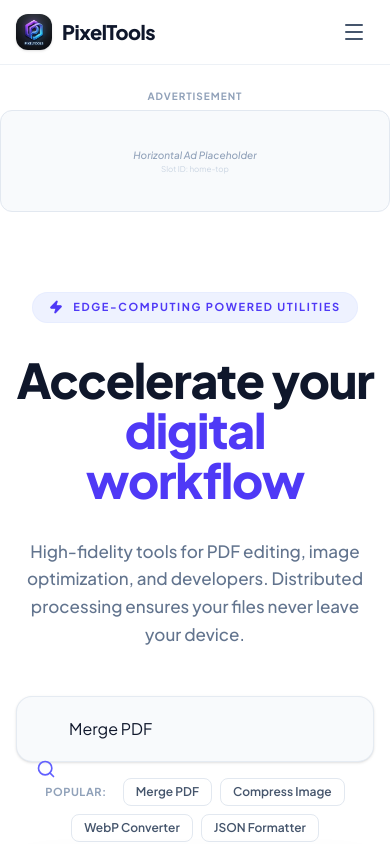
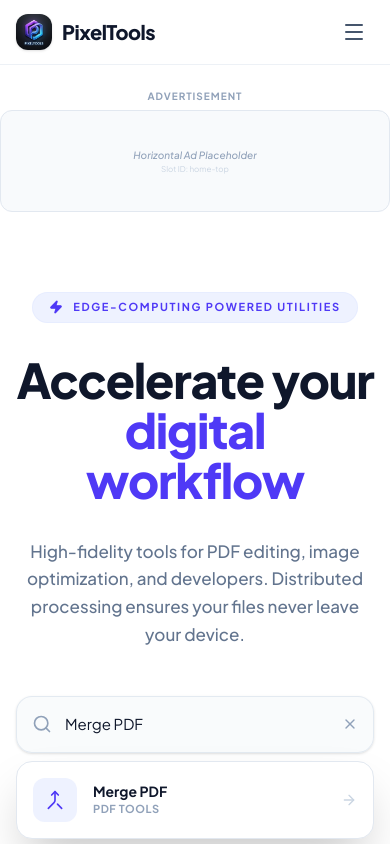
Before and after one commit to heeratechi-cmyk/Ptools, a React (Vite) app: page / in a window 390 px wide. Both pictures are taken after a click on the button "Merge PDF". Shown: the top 844 px of the page. Built offline with nearby package versions, Linux system fonts and the light colour scheme.

Commit message:
feat(ui): implement search bar with clear button
Add a responsive search input with refined styling, icon placement, and clear functionality to the homepage to improve tool discoverability.

```diff
--- a/src/pages/Home.tsx
+++ b/src/pages/Home.tsx
@@ -1,7 +1,7 @@
 import React from 'react';
 import { Link } from 'react-router-dom';
 import { Helmet } from 'react-helmet-async';
-import { Search, ArrowRight, Zap, Shield, Globe, MousePointer2 } from 'lucide-react';
+import { Search, ArrowRight, Zap, Shield, Globe, MousePointer2, X } from 'lucide-react';
 import { motion } from 'framer-motion';
 import { TOOLS, CATEGORIES } from '../data/tools';
 import AdPlaceholder from '../components/AdPlaceholder';
@@ -69,33 +69,33 @@ export default function Home() {
               High-fidelity tools for PDF editing, image optimization, and developers. Distributed processing ensures your files never leave your device.
             </motion.p>
 
-            <motion.div variants={itemVariants} className="w-full max-w-2xl relative group">
-              <div className="absolute inset-y-0 left-0 pl-5 flex items-center pointer-events-none">
-                <Search className="h-5 w-5 text-slate-400 group-focus-within:text-indigo-500 transition-colors" />
+            <motion.div variants={itemVariants} className="w-full max-w-2xl">
+              {/* Isolated search box container for perfect icon centering */}
+              <div className="relative group w-full">
+                <div className="absolute inset-y-0 left-0 pl-4 flex items-center pointer-events-none text-slate-400 group-focus-within:text-indigo-600 transition-colors">
+                  <Search className="w-5 h-5" />
                 </div>
                 <input
                   type="text"
                   placeholder="Find a tool (e.g., merge pdf, compress image)"
-                className="block w-full pl-13 pr-4 py-5 bg-slate-50 border border-slate-200/80 rounded-2xl text-slate-900 placeholder-slate-400 focus:outline-none focus:ring-2 focus:ring-indigo-500 focus:bg-white transition-all shadow-sm"
+                  className="block w-full pl-12 pr-11 py-4 sm:py-4.5 bg-slate-50/80 hover:bg-slate-50 focus:bg-white border border-slate-200/90 rounded-2xl text-slate-900 placeholder-slate-400 focus:outline-none focus:ring-2 focus:ring-indigo-500/20 focus:border-indigo-600 transition-all shadow-sm text-[15px] sm:text-base leading-normal"
                   value={searchQuery}
                   onChange={(e) => setSearchQuery(e.target.value)}
                 />
+                {searchQuery && (
+                  <button
+                    type="button"
+                    onClick={() => setSearchQuery('')}
+                    className="absolute inset-y-0 right-0 pr-4 flex items-center text-slate-400 hover:text-slate-600 transition-colors"
+                    aria-label="Clear search"
+                  >
+                    <X className="w-4 h-4" />
+                  </button>
+                )}
 
-              <div className="mt-4 flex flex-wrap justify-center gap-2 items-center">
-                <span className="text-[11px] font-bold text-slate-400 uppercase tracking-wider mr-2">Popular:</span>
-                {SUGGESTED_SEARCHES.map(term => (
-                  <button
-                    key={term}
-                    onClick={() => setSearchQuery(term)}
-                    className="px-3 py-1 bg-white border border-slate-200 rounded-lg text-[12px] font-semibold text-slate-600 hover:border-indigo-600/30 hover:text-indigo-600 transition-all active:scale-95"
-                  >
-                    {term}
-                  </button>
-                ))}
-              </div>
-
+                {/* Dropdown positioned directly beneath the search input */}
                 {searchQuery && (
-                <div className="absolute top-full left-0 right-0 mt-3 bg-white border border-slate-200 rounded-2xl shadow-2xl z-20 overflow-hidden">
+                  <div className="absolute top-full left-0 right-0 mt-2 bg-white border border-slate-200 rounded-2xl shadow-2xl z-30 overflow-hidden text-left">
                     {filteredTools.length > 0 ? (
                       filteredTools.map(tool => (
                         <Link
@@ -118,6 +118,21 @@ export default function Home() {
                     )}
                   </div>
                 )}
+              </div>
+
+              {/* Popular tags below search box */}
+              <div className="mt-4 flex flex-wrap justify-center gap-2 items-center">
+                <span className="text-[11px] font-bold text-slate-400 uppercase tracking-wider mr-2">Popular:</span>
+                {SUGGESTED_SEARCHES.map(term => (
+                  <button
+                    key={term}
+                    onClick={() => setSearchQuery(term)}
+                    className="px-3 py-1 bg-white border border-slate-200 rounded-lg text-[12px] font-semibold text-slate-600 hover:border-indigo-600/30 hover:text-indigo-600 transition-all active:scale-95"
+                  >
+                    {term}
+                  </button>
+                ))}
+              </div>
             </motion.div>
           </motion.div>
         </div>
```
Lines whose indentation alone changed are shown as unchanged.
